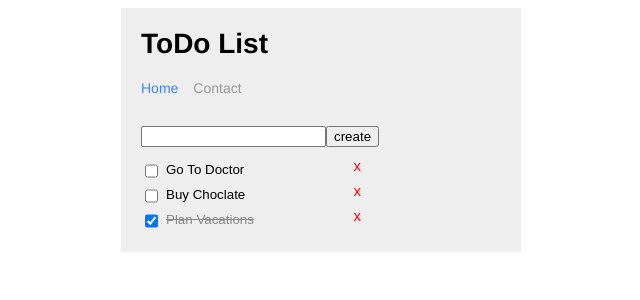
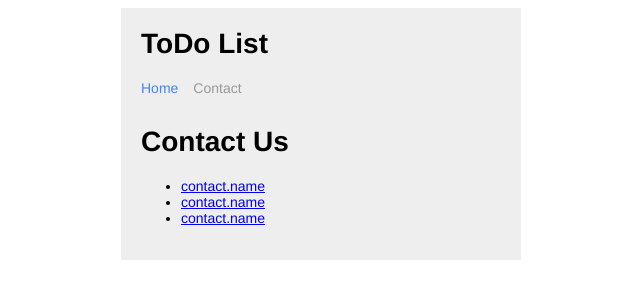
Before and after one commit to lakhaNamdhari/todo-using-react, a React app: page /contact in a window 1280 px wide. Shown: the top 300 px of the page, without its empty margins (319-959 px from the left). Built offline with nearby package versions, Linux system fonts and the light colour scheme.

Commit message:
- Seperated core functionality into ToDoList module - Implemented Router

```diff
--- a/App.js
+++ b/App.js
@@ -1,149 +1,20 @@
 import React from 'react';
+import ToDoList from './components/to-do-list/ToDoList';
+import Contact from './components/contact/Contact';
+import style from './styles/app.css';
 import Header from './components/header/Header';
-import CreateTask from './components/create-task/CreateTask';
-import TaskLineItem from './components/task-line-item/TaskLineItem'
-import style from './styles/app.css';
+import { BrowserRouter as Router, Route } from 'react-router-dom';
 
 class App extends React.Component {
-  constructor() {
-    super();
-
-    this.state = {
-      newTaskName: '',
-      taskList: [
-        {
-          id: 0,
-          name: "go to doctor"
-        },
-        {
-          id: 1,
-          name: "buy choclate"
-        }
-      ],
-      completedTaskList: [
-        {
-          id: 2,
-          name: "plan vacations"
-        }
-      ],
-      navLinks: [
-        {
-          name: 'home',
-          url: '#'
-        },
-        {
-          name: 'contact',
-          url: '#'
-        }
-      ]
-    };
-    this.state.nextTaskId = this.state.taskList.length + this.state.completedTaskList.length;
-    this.addNewTaskName = this.addNewTaskName.bind(this);
-    this.createTask = this.createTask.bind(this);
-    this.updateTask = this.updateTask.bind(this);
-    this.deleteTask = this.deleteTask.bind(this);
-    this.updateTaskStatus = this.updateTaskStatus.bind(this);
-  }
-
-  /* Finds a task within supplied List using Id and returns task Object ref
-    and its index in List */
-  findTask(list, id){
-    var taskInf;
-
-    list.forEach((task, i) => {
-      if (task.id === id){
-        return taskInf = {
-          task: task,
-          index: i
-        };
-      }
-    });
-
-    return taskInf;
-  }
-
-  /* Updates task status : From Undone to Done or vice bersa */
-  updateTaskStatus(e){
-    var taskInf, sourceList, destList, id = parseInt(e.target.parentNode.id);
-
-    if (e.target.checked){
-      sourceList = this.state.taskList;
-      destList = this.state.completedTaskList
-    }else{
-      sourceList = this.state.completedTaskList;
-      destList = this.state.taskList
-    }
-    taskInf = this.findTask(sourceList, id);
-    sourceList.splice(taskInf.index, 1);
-    destList.push(taskInf.task);
-    this.setState({
-      taskList: this.state.taskList,
-      completedTaskList: this.state.completedTaskList
-    });
-  }
-
-  addNewTaskName(e){
-    this.setState({
-      newTaskName: e.target.value
-    });
-  }
-
-  createTask(){
-    var list = this.state.taskList;
-
-    list.push({
-      id: this.state.nextTaskId++,
-      name: this.state.newTaskName
-    })
-    this.state.newTaskName = '';
-    this.setState({
-      taskList : list
-    });
-  }
-
-  // Updates Task Undone Task
-  updateTask(e){
-    var id = parseInt(e.target.parentNode.id), list = this.state.taskList;
-
-    if (e.target.parentNode.dataset.completed){
-      return false;
-    }
-
-    list.forEach((task, i) => {
-      if (task.id === id){
-        task.name = e.target.value;
-        return false;
-      }
-    });
-    this.setState({
-      taskList: list
-    });
-  }
-
-  // Deletes Task : Undone or Done
-  deleteTask(e){
-    var id = parseInt(e.target.parentNode.id),
-      listName = e.target.parentNode.dataset.completed ? "completedTaskList" : "taskList",
-      list = this.state[ listName ];
-
-    list.splice(this.findTask(list, id).index, 1);
-    this.setState({
-      listName: list
-    });
-  }
-
   render() {
     return (
-      <div>
-        <Header navLinks={this.state.navLinks} />
-        <CreateTask newTaskName={this.state.newTaskName} addNewTaskName={this.addNewTaskName} createTask={this.createTask} />
-        <section>
-            { this.state.taskList.map((task, i) => <TaskLineItem name={task.name} id={task.id} key={task.id} updateTask={this.updateTask} deleteTask={this.deleteTask} updateTaskStatus={this.updateTaskStatus}/>) }
-        </section>
-        <section className="striked">
-            { this.state.completedTaskList.map((task, i) => <TaskLineItem completed={true} name={task.name} id={task.id} key={task.id} updateTask={this.updateTask} deleteTask={this.deleteTask} updateTaskStatus={this.updateTaskStatus}/>) }
-        </section>
-      </div>
+      <Router>
+        <div>
+          <Header />
+          <Route exact path="/" component={ToDoList} />
+          <Route path="/contact" component={Contact} />
+        </div>
+      </Router>
     );
   }
 }
--- a/components/contact/Contact.js
+++ b/components/contact/Contact.js
@@ -18,7 +18,7 @@ class Contact extends React.Component{
 				{
 					name: 'yahoo',
 					uri: 'www.yahoo.com'
-				},
+				}
 			]
 		}
 	}
@@ -27,7 +27,7 @@ class Contact extends React.Component{
 			<div className="contact">
 				<h1>Contact Us</h1>
 				<ul>
-					{ this.state.contactOptions.map((contact, i) => <li><a key={i} href={contact.uri}>contact.name</a></li>) }
+					{ this.state.contactOptions.map((contact, i) => <li key={i}><a href={contact.uri}>contact.name</a></li>) }
 				</ul>
 			</div>
 		);
--- a/components/header/Header.js
+++ b/components/header/Header.js
@@ -2,12 +2,23 @@
 /* This prints apps header */
 
 import React from 'react';
+import { Link } from 'react-router-dom';
 
 class Header extends React.Component {
   constructor(){
     super();
     this.state = {
-      navItems: {}
+      navItems: {},
+      navLinks: [
+        {
+          name: 'home',
+          url: '/'
+        },
+        {
+          name: 'contact',
+          url: '/contact'
+        }
+      ]
     };
     this.state.activeNav = 'home';
     this.state.navItems[this.state.activeNav] = 'active';
@@ -28,8 +39,8 @@ class Header extends React.Component {
     return(
       <header>
         <h1>ToDo List</h1>
-        <nav className="flex" >
-          { this.props.navLinks.map((link, i) => <a key={i} onClick={this.setActiveNavLink} className={this.state.navItems[link.name]} href={link.url} >{link.name}</a>)}
+        <nav className="flex">
+          { this.state.navLinks.map((link, i) => <Link key={i} to={link.url} className={this.state.navItems[link.name]} onClick={this.setActiveNavLink}>{link.name}</Link>) }
         </nav>
       </header>
     );
--- /dev/null
+++ b/components/to-do-list/ToDoList.js
@@ -0,0 +1,139 @@
+import React from 'react';
+import CreateTask from '../create-task/CreateTask';
+import TaskLineItem from '../task-line-item/TaskLineItem'
+
+class App extends React.Component {
+  constructor() {
+    super();
+
+    this.state = {
+      newTaskName: '',
+      taskList: [
+        {
+          id: 0,
+          name: "go to doctor"
+        },
+        {
+          id: 1,
+          name: "buy choclate"
+        }
+      ],
+      completedTaskList: [
+        {
+          id: 2,
+          name: "plan vacations"
+        }
+      ]
+    };
+    this.state.nextTaskId = this.state.taskList.length + this.state.completedTaskList.length;
+
+    this.addNewTaskName = this.addNewTaskName.bind(this);
+    this.createTask = this.createTask.bind(this);
+    this.updateTask = this.updateTask.bind(this);
+    this.deleteTask = this.deleteTask.bind(this);
+    this.updateTaskStatus = this.updateTaskStatus.bind(this);
+  }
+
+  /* Finds a task within supplied List using Id and returns task Object ref
+    and its index in List */
+  findTask(list, id){
+    var taskInf;
+
+    list.forEach((task, i) => {
+      if (task.id === id){
+        return taskInf = {
+          task: task,
+          index: i
+        };
+      }
+    });
+
+    return taskInf;
+  }
+
+  /* Updates task status : From Undone to Done or vice bersa */
+  updateTaskStatus(e){
+    var taskInf, sourceList, destList, id = parseInt(e.target.parentNode.id);
+
+    if (e.target.checked){
+      sourceList = this.state.taskList;
+      destList = this.state.completedTaskList
+    }else{
+      sourceList = this.state.completedTaskList;
+      destList = this.state.taskList
+    }
+    taskInf = this.findTask(sourceList, id);
+    sourceList.splice(taskInf.index, 1);
+    destList.push(taskInf.task);
+    this.setState({
+      taskList: this.state.taskList,
+      completedTaskList: this.state.completedTaskList
+    });
+  }
+
+  addNewTaskName(e){
+    this.setState({
+      newTaskName: e.target.value
+    });
+  }
+
+  createTask(){
+    var list = this.state.taskList;
+
+    list.push({
+      id: this.state.nextTaskId++,
+      name: this.state.newTaskName
+    })
+    this.state.newTaskName = '';
+    this.setState({
+      taskList : list
+    });
+  }
+
+  // Updates Task Undone Task
+  updateTask(e){
+    var id = parseInt(e.target.parentNode.id), list = this.state.taskList;
+
+    if (e.target.parentNode.dataset.completed){
+      return false;
+    }
+
+    list.forEach((task, i) => {
+      if (task.id === id){
+        task.name = e.target.value;
+        return false;
+      }
+    });
+    this.setState({
+      taskList: list
+    });
+  }
+
+  // Deletes Task : Undone or Done
+  deleteTask(e){
+    var id = parseInt(e.target.parentNode.id),
+      listName = e.target.parentNode.dataset.completed ? "completedTaskList" : "taskList",
+      list = this.state[ listName ];
+
+    list.splice(this.findTask(list, id).index, 1);
+    this.setState({
+      listName: list
+    });
+  }
+
+  render() {
+    return (
+      <div className="to-do-list">
+        <CreateTask newTaskName={this.state.newTaskName} addNewTaskName={this.addNewTaskName} createTask={this.createTask} />
+        <div>
+					{ this.state.taskList.map((task, i) => <TaskLineItem name={task.name} id={task.id} key={task.id} updateTask={this.updateTask} deleteTask={this.deleteTask} updateTaskStatus={this.updateTaskStatus}/>) }
+        </div>
+        <div className="striked">
+					{ this.state.completedTaskList.map((task, i) => <TaskLineItem completed={true} name={task.name} id={task.id} key={task.id} updateTask={this.updateTask} deleteTask={this.deleteTask} updateTaskStatus={this.updateTaskStatus}/>) }
+        </div>
+      </div>
+    );
+  }
+}
+
+export default App;
--- a/main.js
+++ b/main.js
@@ -1,6 +1,5 @@
 import React from 'react';
 import ReactDom from 'react-dom';
 import App from './App';
-import Contact from './components/contact/Contact'
 
-ReactDom.render(<App />, document.getElementById('app'));
+ReactDom.render(<App /> ,document.getElementById('app'));
--- a/package.json
+++ b/package.json
@@ -28,6 +28,7 @@
     "jshint": "^2.9.5",
     "react": "^15.6.1",
     "react-dom": "^15.6.1",
+    "react-router-dom": "^4.1.2",
     "style-loader": "^0.18.2",
     "webpack": "^3.1.0",
     "webpack-dev-server": "^2.5.1"
```
Also changed, not shown: 2 other files (tests, documents, lock files or other folders).
